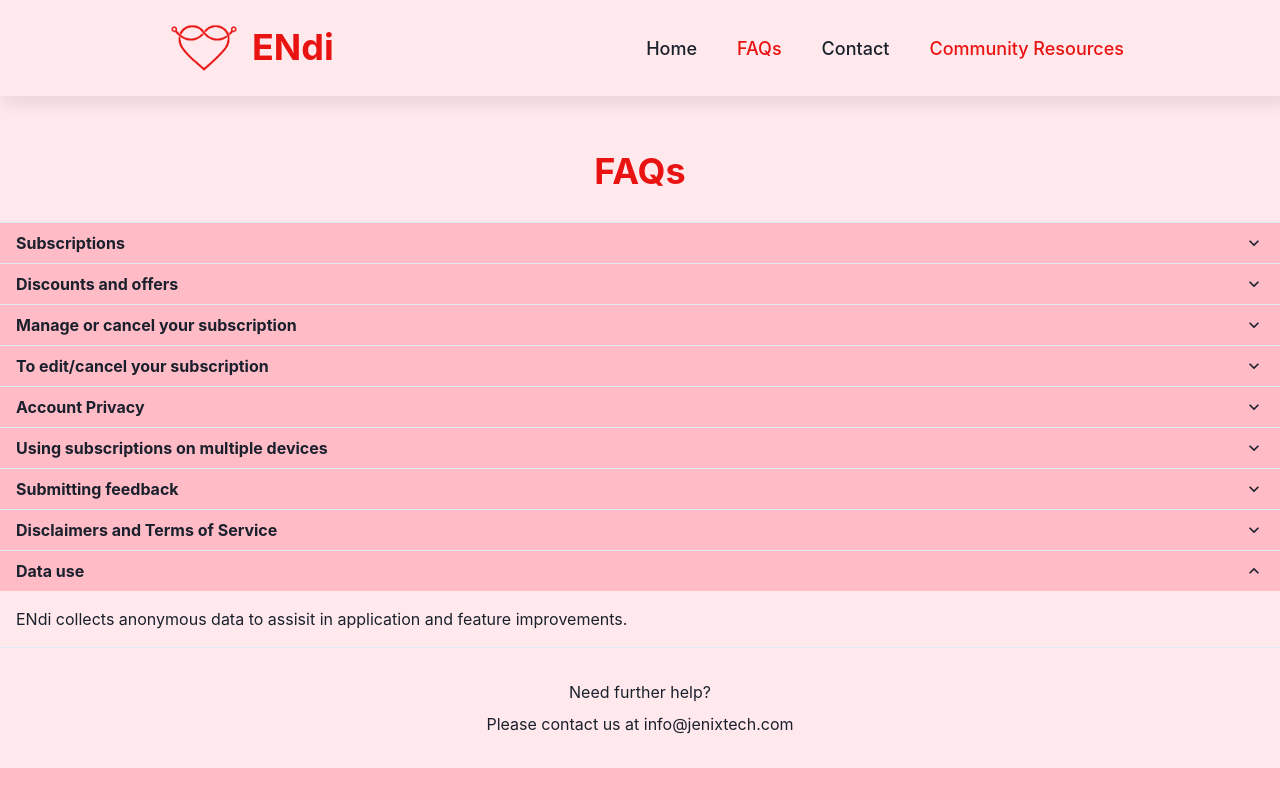
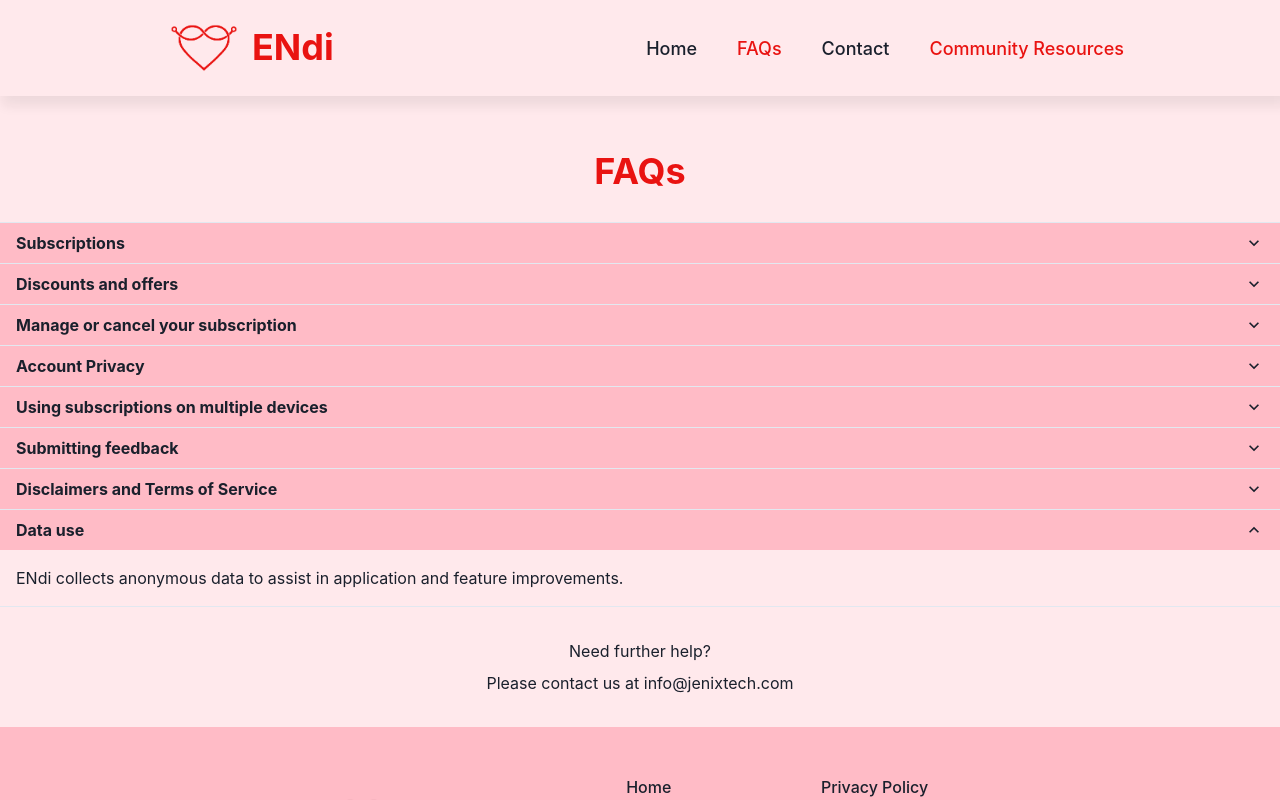
Before and after one commit to JenixTech/endi-web, a Next.js app: page /faqs in a window 1280 px wide. Both pictures are taken after a click on the button "Data use". Shown: the top 800 px of the page. Built offline with nearby package versions, Linux system fonts and the light colour scheme.

Commit message:
minor updates

```diff
--- a/pages/faqs.tsx
+++ b/pages/faqs.tsx
@@ -8,6 +8,7 @@
   AccordionButton,
   AccordionIcon,
   Text,
+  Heading,
   VStack
 } from '@chakra-ui/react';
 import Head from 'next/head';
@@ -87,19 +88,11 @@
               </h2>
               <AccordionPanel py={4}>
                 You can manage or cancel your subscription renewal either directly through the App Store or through the app itself.
-              </AccordionPanel>
-            </AccordionItem>
-
-            <AccordionItem>
-              <h2>
-                <AccordionButton background="brand.primary">
-                  <Box flex='1' textAlign='left' fontWeight="bold">
-                    To edit/cancel your subscription
-                  </Box>
-                  <AccordionIcon />
-                </AccordionButton>
-              </h2>
-              <AccordionPanel py={4}>
+                <br/>
+                <br/>
+                <Heading as='h5' size='sm'>
+                To edit/cancel your subscription
+                </Heading>
                 Click on the &lsquo;Settings&lsquo; icon in the main menu then click &lsquo;Manage subscription&lsquo;. This will take you to the App Store where you can manage your subscription.
                 <br/>
                 <br/>
@@ -176,7 +169,7 @@
                 </AccordionButton>
               </h2>
               <AccordionPanel py={4}>
-                ENdi collects anonymous data to assisit in application and feature improvements.
+                ENdi collects anonymous data to assist in application and feature improvements.
               </AccordionPanel>
             </AccordionItem>
           </Accordion>
```
